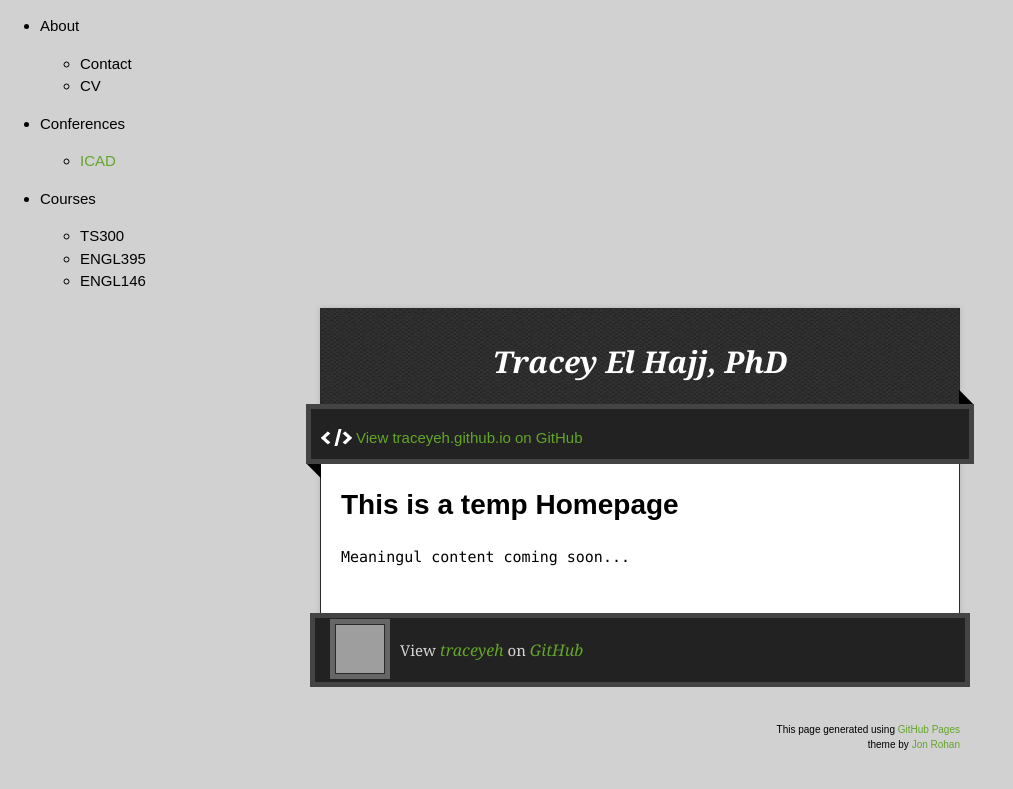
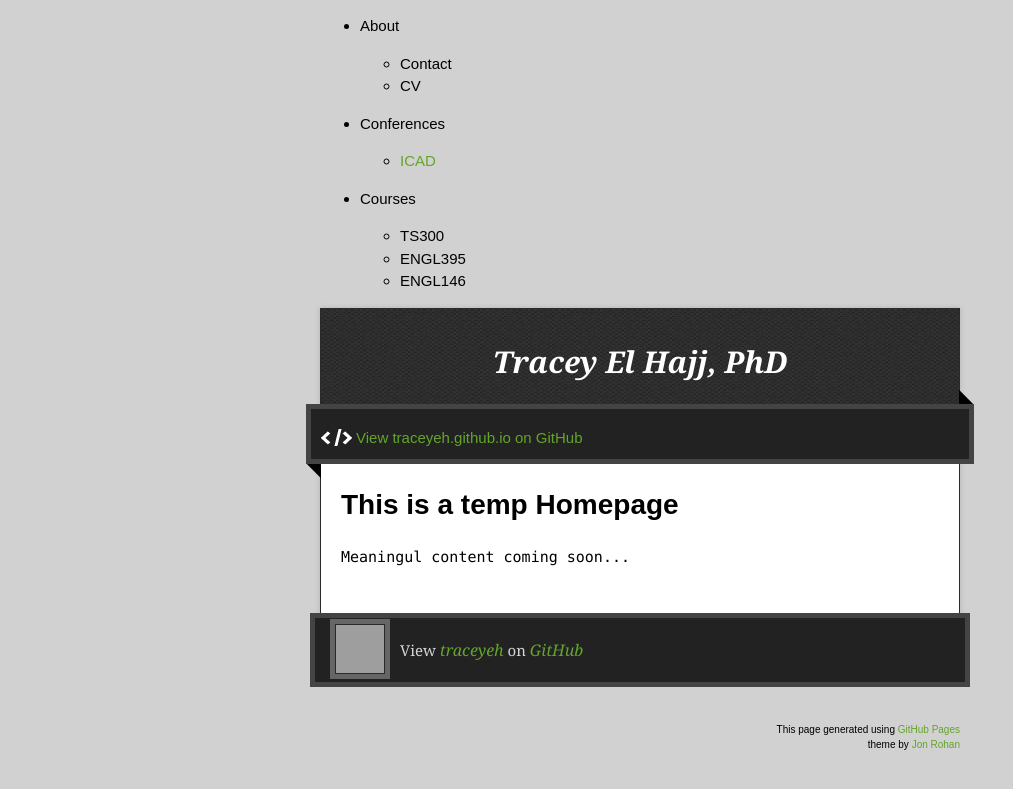
Before and after one commit to traceyeh/traceyeh.github.io, a Jekyll site: the page built from docs/index.md, in a window 1280 px wide. Shown: the top 789 px of the page, without its empty margins (0-1013 px from the left). Built offline with Jekyll 4.4.1, drawn with Linux system fonts in a browser that asks for light colours; the repository's description, which GitHub fills in, is left out; grey boxes are pictures that could not be loaded.

Commit message:
Add menu in wrapper

```diff
--- a/docs/_layouts/default.html
+++ b/docs/_layouts/default.html
@@ -16,7 +16,10 @@
 </head>
 
 <body>
-  <div class="nav">
+
+
+  <div class="wrapper">
+    <div class="nav">
     <nav>
       <ul>
         <li>
@@ -44,9 +47,6 @@
       </ul>
     </nav>
   </div>
-
-  <div class="wrapper">
-
     <div id="container">
       <header>
       <h1 class="title">{{ page.title | default: site.github.repository_name }}</h1>
```
